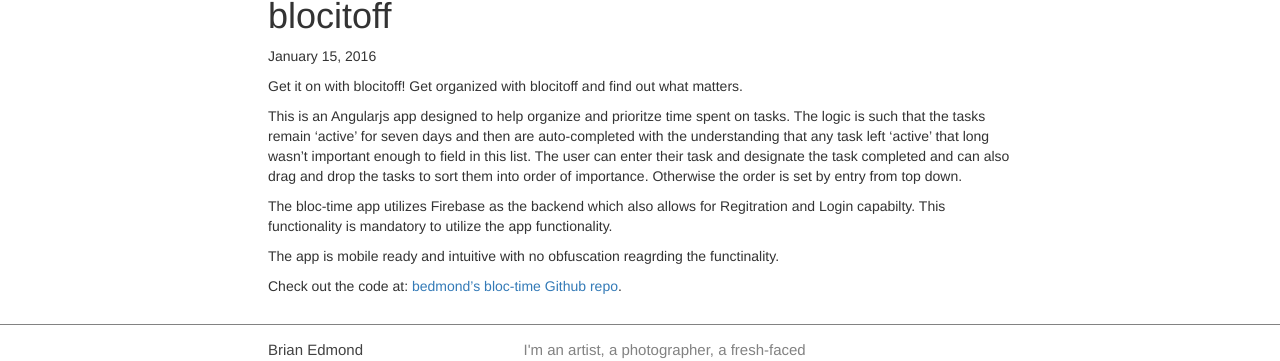
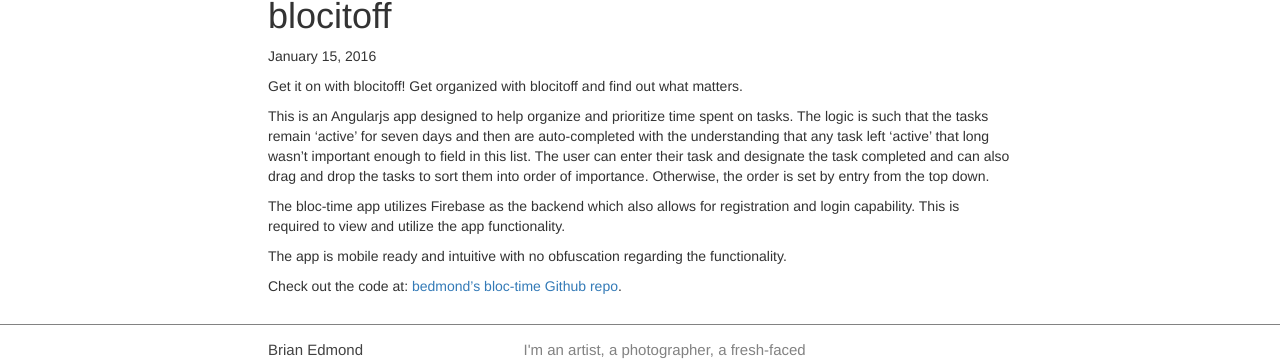
Before and after one commit to bedmond/bedmond.github.io, a Jekyll site: the page built from _portfolio/blocitoff.md, in a window 1280 px wide. Shown: the part 627-988 px from the top of the page. Built offline with Jekyll 4.4.1, drawn with Linux system fonts in a browser that asks for light colours; nearby versions of some CDN libraries.

```diff
--- a/_portfolio/blocitoff.md
+++ b/_portfolio/blocitoff.md
@@ -6,11 +6,11 @@ image: "images/blocitoff/4_blocitoff EnteredTasks1.jpg"
 Get it on with blocitoff!
 Get organized with blocitoff and find out what matters.
 
-This is an Angularjs app designed to help organize and prioritze time spent on tasks. The logic is such that the tasks remain 'active' for seven days and then are auto-completed with the understanding that any task left 'active' that long wasn't important enough to field in this list.  The user can enter their task and designate the task completed and can also drag and drop the tasks to sort them into order of importance. Otherwise the order is set by entry from top down.
+This is an Angularjs app designed to help organize and prioritize time spent on tasks. The logic is such that the tasks remain 'active' for seven days and then are auto-completed with the understanding that any task left 'active' that long wasn't important enough to field in this list.  The user can enter their task and designate the task completed and can also drag and drop the tasks to sort them into order of importance. Otherwise, the order is set by entry from the top down.
 
-The bloc-time app utilizes Firebase as the backend which also allows for Regitration and Login capabilty. This functionality is mandatory to utilize the app functionality.
+The bloc-time app utilizes Firebase as the backend which also allows for registration and login capability. This is required to view and utilize the app functionality.
 
-The app is mobile ready and intuitive with no obfuscation reagrding the functinality.
+The app is mobile ready and intuitive with no obfuscation regarding the functionality.
 
 Check out the code at:
 [bedmond's bloc-time Github repo][bedmond-gh].
```
Also changed, not shown: _portfolio/bloc-jams.md (+1 -3 lines), about.md (+2 -2 lines).
